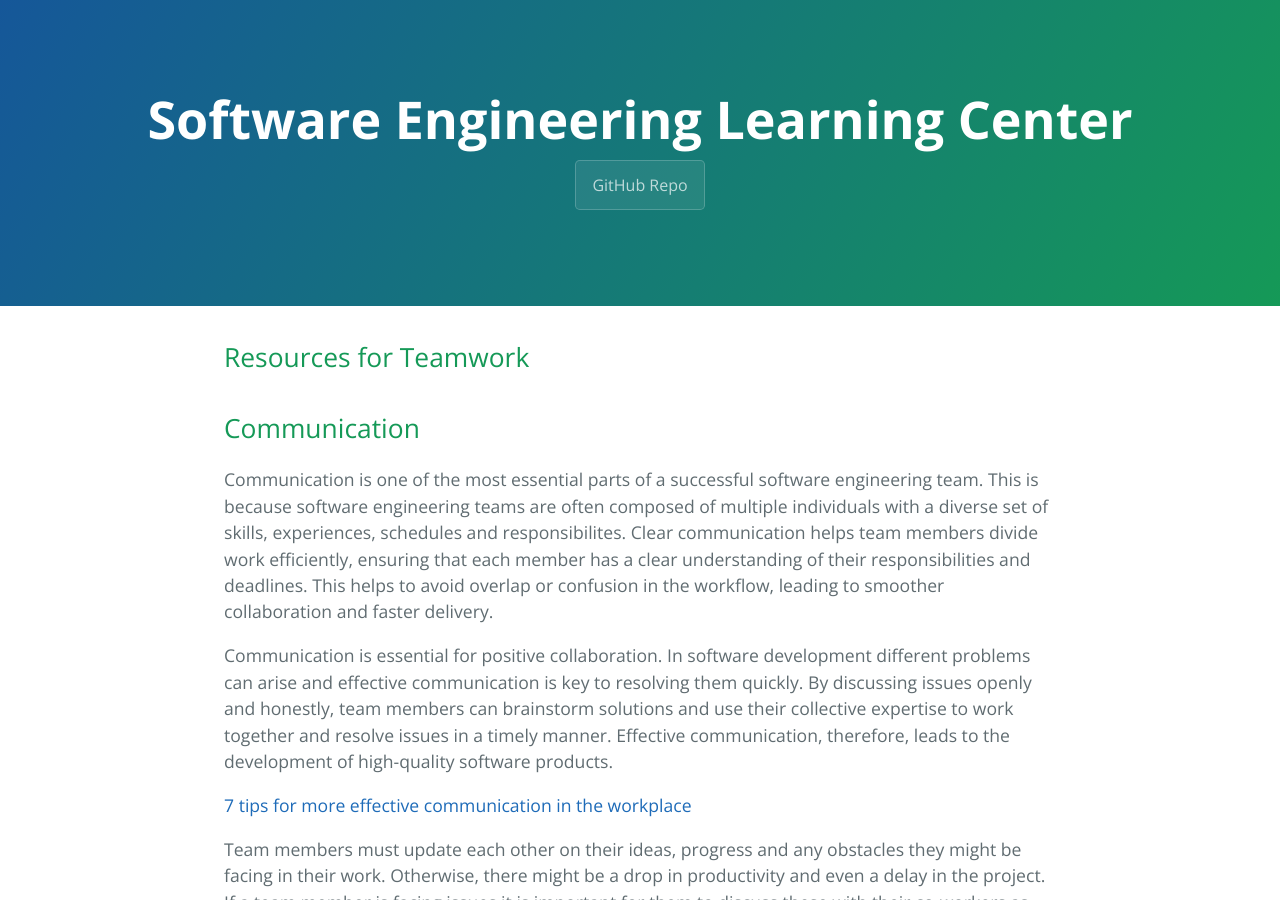
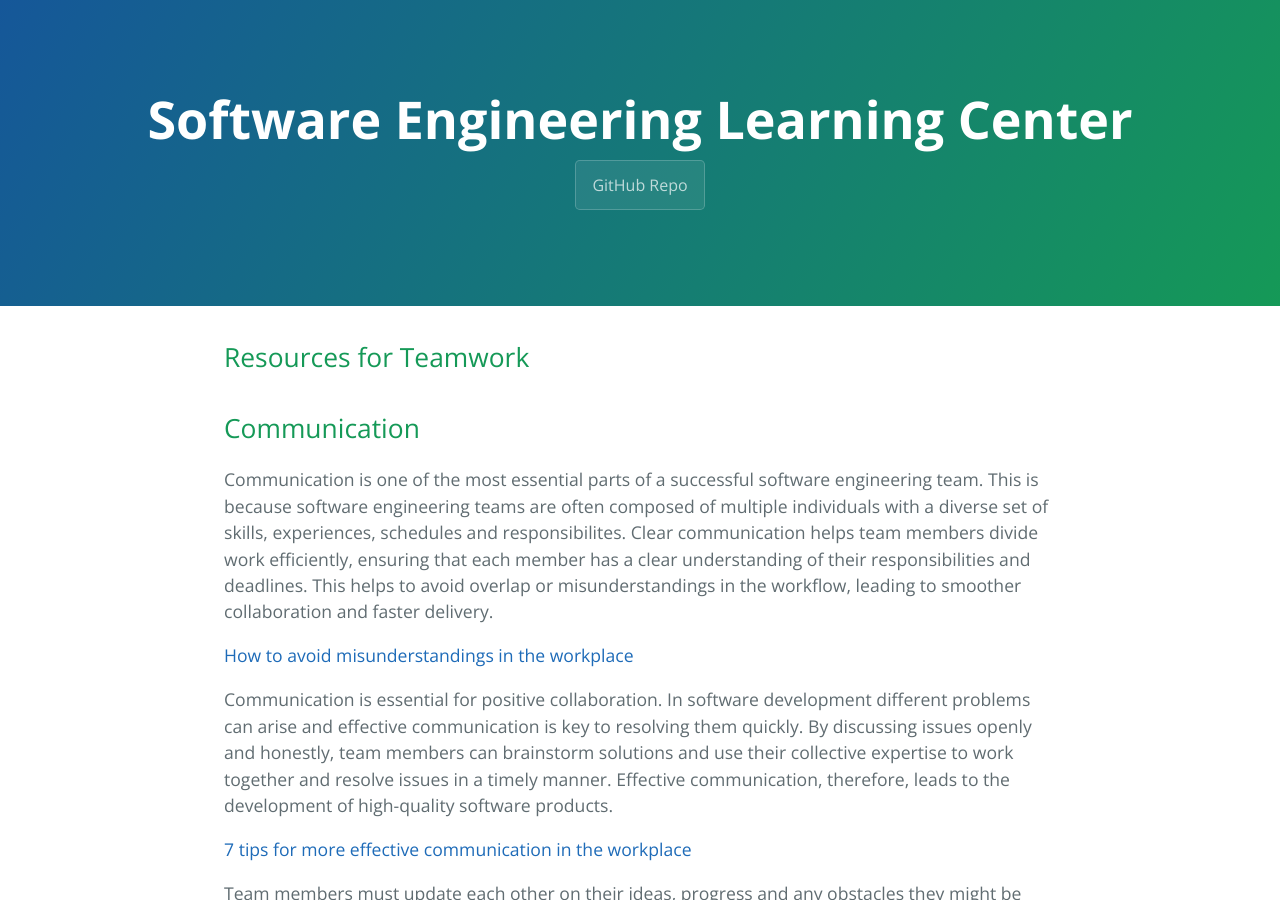
Before and after one commit to learning-software-engineering/learning-software-engineering.github.io, a Jekyll site: the page built from Topics/Teamwork.md, in a window 1280 px wide and 900 px high. Built offline with Jekyll 4.4.1, drawn with Linux system fonts in a browser that asks for light colours; our own code applies the rules of GitHub Pages for plain Markdown files.

Commit message:
Update Teamwork.md
Added Communication

```diff
--- a/Topics/Teamwork.md
+++ b/Topics/Teamwork.md
@@ -3,7 +3,9 @@
 ## Communication
 
 
-Communication is one of the most essential parts of a successful software engineering team. This is because software engineering teams are often composed of multiple individuals with a diverse set of skills, experiences, schedules and responsibilites. Clear communication helps team members divide work efficiently, ensuring that each member has a clear understanding of their responsibilities and deadlines. This helps to avoid overlap or confusion in the workflow, leading to smoother collaboration and faster delivery.
+Communication is one of the most essential parts of a successful software engineering team. This is because software engineering teams are often composed of multiple individuals with a diverse set of skills, experiences, schedules and responsibilites. Clear communication helps team members divide work efficiently, ensuring that each member has a clear understanding of their responsibilities and deadlines. This helps to avoid overlap or misunderstandings in the workflow, leading to smoother collaboration and faster delivery.
+
+[How to avoid misunderstandings in the workplace](https://www.roberthalf.cn/en/management-advice/team/how-avoid-misunderstandings-workplace)
 
 Communication is essential for positive collaboration. In software development different problems can arise and effective communication is key to resolving them quickly. By discussing issues openly and honestly, team members can brainstorm solutions and use their collective expertise to work together and resolve issues in a timely manner. Effective communication, therefore, leads to the development of high-quality software products.
 
```
